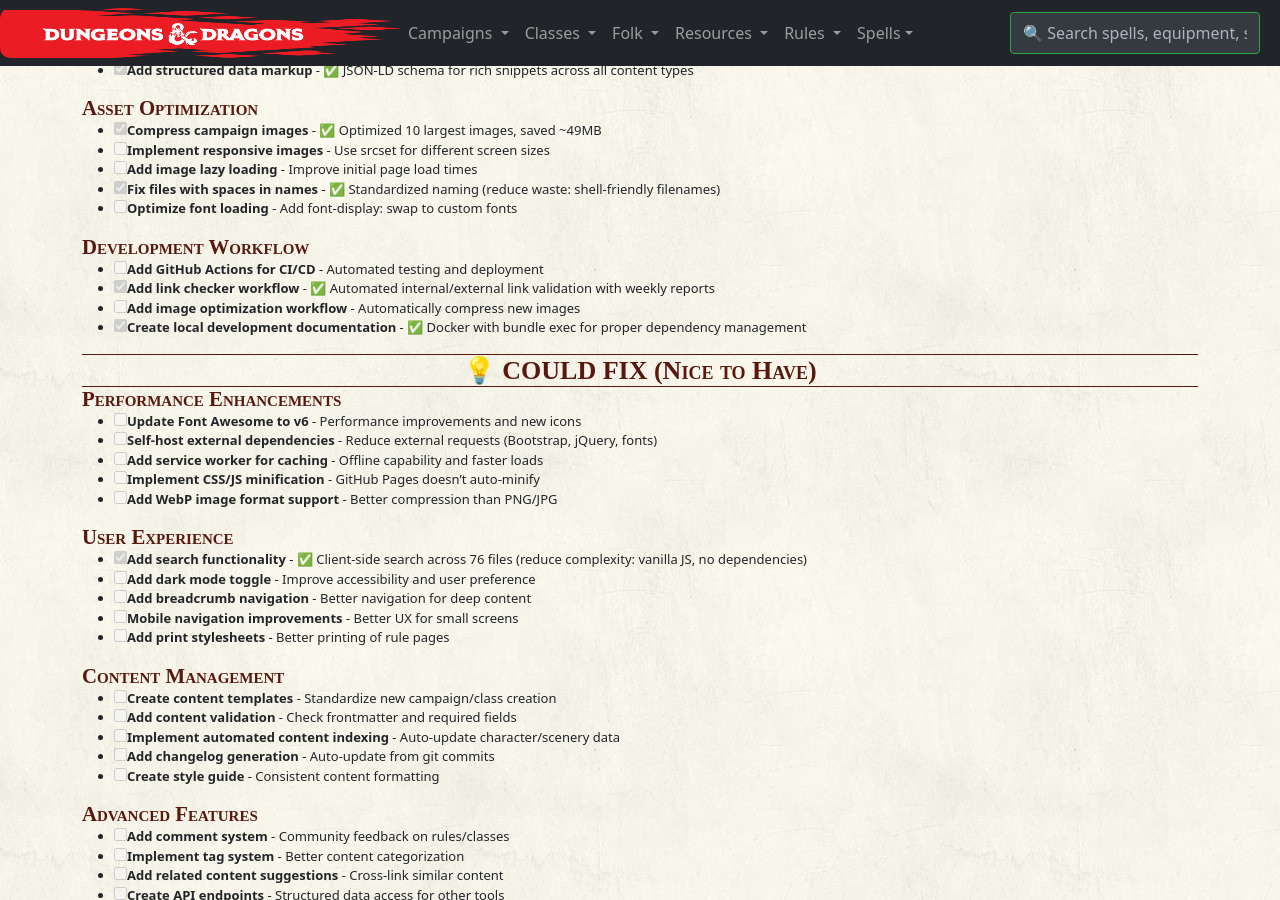
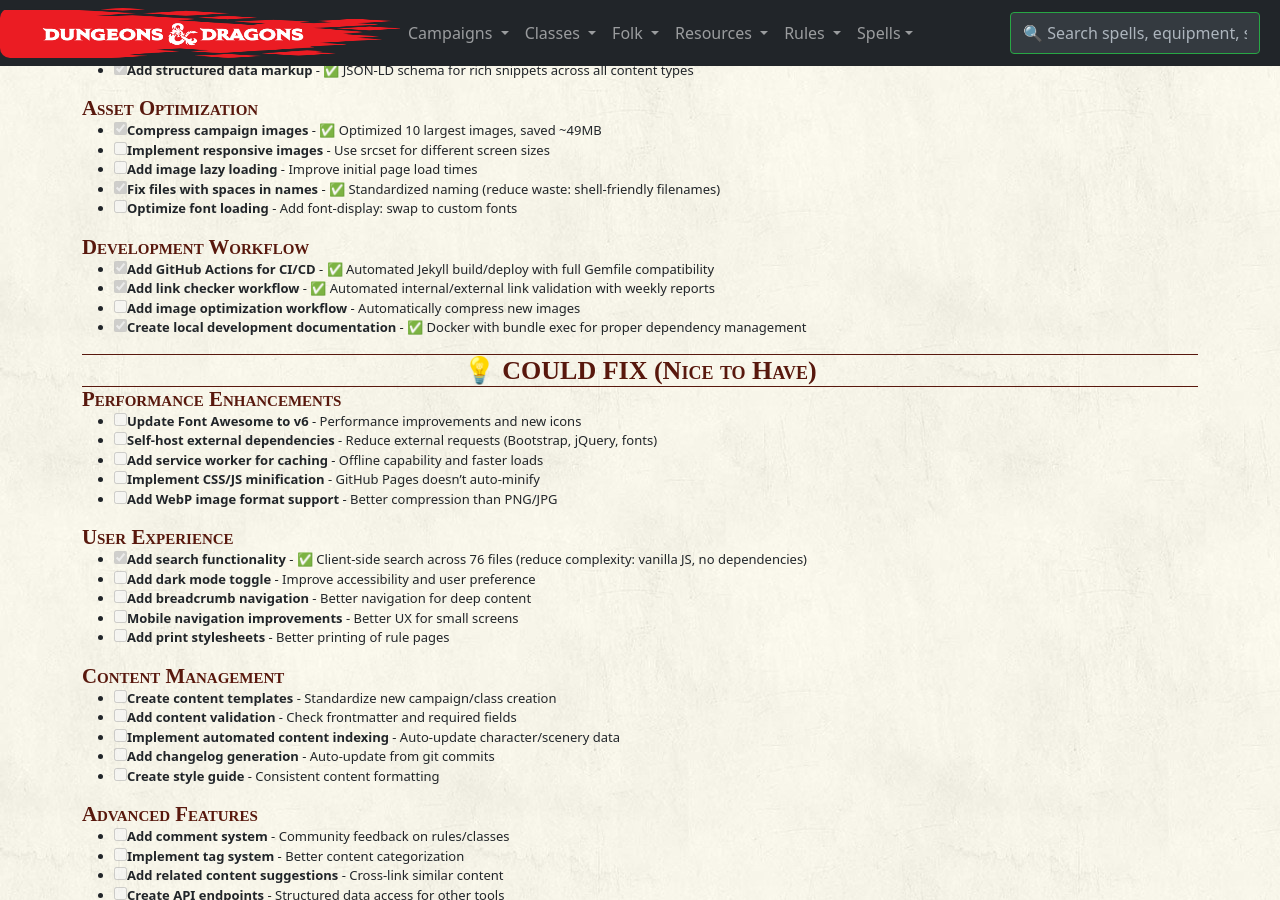
Before and after one commit to kvarak/dnd, a Jekyll site: the page built from todo.md, in a window 1280 px wide and 900 px high, scrolled down 592 px. Built offline with Jekyll 4.4.1, drawn with Linux system fonts in a browser that asks for light colours; some web fonts are replaced; our own code applies the rules of GitHub Pages for plain Markdown files; Markdown is read by kramdown in place of the engine named in the settings.

Commit message:
Add GitHub Actions CI/CD workflow for Jekyll build and deploy
- Create automated build/deploy workflow using GitHub Actions
- Eliminate GitHub Pages Gemfile compatibility warning
- Enable full Jekyll plugin support (html-proofer, custom gems, etc.)
- Implement proper artifact upload/deploy pattern with concurrency control
- Set correct permissions for GitHub Pages deployment
- Build with production environment for optimal performance
- Support manual deployment trigger for testing

Next step: Configure GitHub Pages to use 'GitHub Actions' as source in repository settings

```diff
--- a/todo.md
+++ b/todo.md
@@ -38,7 +38,7 @@
 - [ ] **Optimize font loading** - Add font-display: swap to custom fonts
 
 ### Development Workflow
-- [ ] **Add GitHub Actions for CI/CD** - Automated testing and deployment
+- [x] **Add GitHub Actions for CI/CD** - ✅ Automated Jekyll build/deploy with full Gemfile compatibility
 - [x] **Add link checker workflow** - ✅ Automated internal/external link validation with weekly reports
 - [ ] **Add image optimization workflow** - Automatically compress new images
 - [x] **Create local development documentation** - ✅ Docker with bundle exec for proper dependency management
```
Also changed, not shown: .github/workflows/deploy.yml (added).
